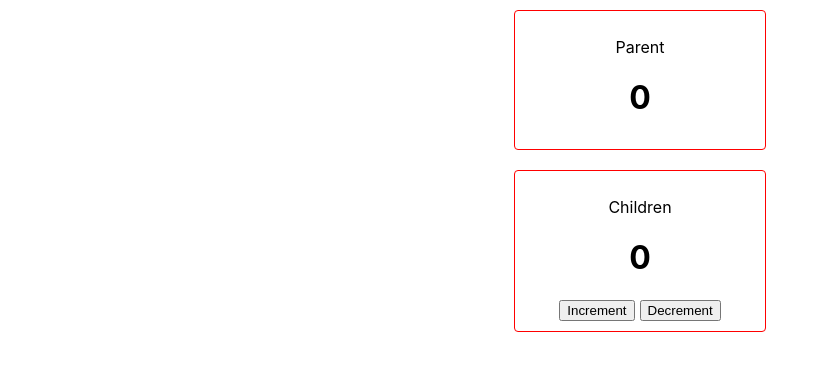
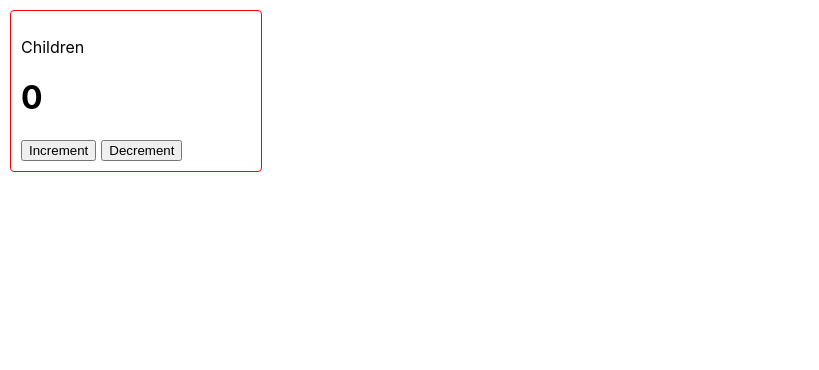
Before and after one commit to cseswapon/state_props_reducer, a React (Create React App) app: page / in a window 1280 px wide. Shown: the top 370 px of the page, without its empty margins (0-819 px from the left). Built offline with nearby package versions, Linux system fonts and the light colour scheme.

Commit message:
[ADD] - added to reducer function with counter

```diff
--- a/src/App.js
+++ b/src/App.js
@@ -1,18 +1,12 @@
-import { createContext, useState } from 'react';
-import Parent from './Pages/Parent/Parent';
-import './App.css';
-export const CREATE_CONTEXT = createContext()
+import { createContext } from "react";
+import "./App.css";
+import Counter from "./Pages/Counter/Counter";
+export const CREATE_CONTEXT = createContext();
 function App() {
-  const [counter, setCounter] = useState(0);
-  const value = {
-    counter,setCounter
-  }
   return (
-    <CREATE_CONTEXT.Provider value={value}>
-      <div className="App">
-        <Parent />
-      </div>
-    </CREATE_CONTEXT.Provider>
+    <>
+      <Counter />
+    </>
   );
 }
 
--- a/src/Pages/Child/Child.jsx
+++ b/src/Pages/Child/Child.jsx
@@ -1,5 +1,4 @@
-import React, { useContext } from "react";
-import { CREATE_CONTEXT } from "../../App";
+import React from "react";
 
 const Child = () => {
   const boxDesign = {
@@ -9,15 +8,13 @@ const Child = () => {
     margin: 10,
     width: "18%",
     };
-    const { counter,setCounter } = useContext(CREATE_CONTEXT);
   return (
     <div style={boxDesign}>
       <p>Children</p>
-      <h1>{counter}</h1>
-      <button onClick={() => setCounter(counter + 1)}>Increment</button>
+      <h1>1</h1>
+      <button>Increment</button>
       <button
         style={{ marginLeft: 5 }}
-        onClick={() => setCounter((privies) => privies - 1)}
       >
         Decrement
       </button>
--- /dev/null
+++ b/src/Pages/Counter/Counter.jsx
@@ -0,0 +1,42 @@
+import React, { useReducer } from "react";
+
+const Counter = () => {
+  const boxDesign = {
+    padding: 10,
+    border: "1px solid red",
+    borderRadius: 4,
+    margin: 10,
+    width: "18%",
+  };
+  const initialState = 0;
+  const reducer = (state, action) => {
+    console.log(action);
+    if (action.type === "INCREMENT") {
+      return (state + action.payload.count);
+    } else if (action.type === "DECREMENT") {
+      return state - action.payload.count;
+    } else {
+      console.log("Something went wrong");
+    }
+  };
+  const [state, dispatch] = useReducer(reducer, initialState);
+  return (
+    <div style={boxDesign}>
+      <p>Children</p>
+      <h1>{state}</h1>
+      <button
+        onClick={() => dispatch({ type: "INCREMENT", payload: { count: 5 } })}
+      >
+        Increment
+      </button>
+      <button
+        onClick={() => dispatch({ type: "DECREMENT", payload: { count: 5 } })}
+        style={{ marginLeft: 5 }}
+      >
+        Decrement
+      </button>
+    </div>
+  );
+};
+
+export default Counter;
--- a/src/Pages/Parent/Parent.jsx
+++ b/src/Pages/Parent/Parent.jsx
@@ -1,5 +1,4 @@
-import React, { useContext } from "react";
-import { CREATE_CONTEXT } from "../../App";
+import React from "react";
 import Child from "../Child/Child";
 
 const Parent = () => {
@@ -10,12 +9,11 @@ const Parent = () => {
         margin: 10,
       width:'18%'
     };
-    const {counter} = useContext(CREATE_CONTEXT)
   return (
     <>
       <div style={boxDesign}>
               <p>Parent</p>
-              <h1>{counter}</h1>
+              <h1>1</h1>
       </div>
           <Child />
     </>
```
